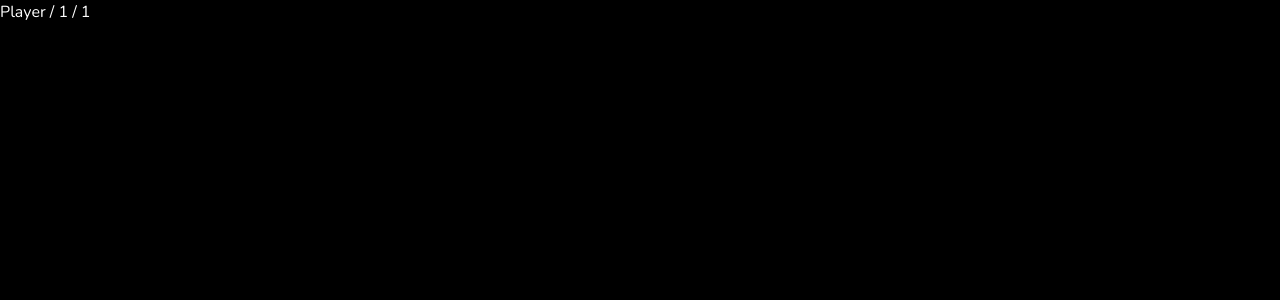
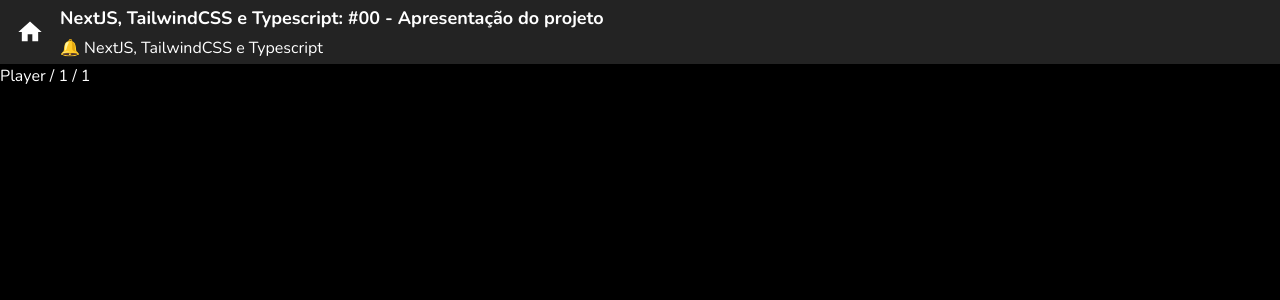
Before and after one commit to guilhermegiovani/course-platform, a Next.js app: page /player/1/1 in a window 1280 px wide. Shown: the top 300 px of the page. Built offline with nearby package versions, Linux system fonts and the light colour scheme.

Commit message:
feat: add player header

```diff
--- a/src/app/player/[courseId]/[classId]/page.tsx
+++ b/src/app/player/[courseId]/[classId]/page.tsx
@@ -1,3 +1,4 @@
+import { PlayerHeader } from "@/components/player"
 
 
 interface Props {
@@ -12,6 +13,11 @@
 
     return (
         <>
+            <PlayerHeader
+                title="NextJS, TailwindCSS e Typescript: #00 - Apresentação do projeto"
+                subtitle="🔔 NextJS, TailwindCSS e Typescript"
+            />
+
             Player / {courseId} / {classId}
         </>
     )
--- /dev/null
+++ b/src/components/player/PlayerHeader.tsx
@@ -0,0 +1,30 @@
+import Link from "next/link"
+import { MdHome } from "react-icons/md"
+
+interface IPlayerHeaderProps {
+    title: string
+    subtitle: string
+}
+
+export const PlayerHeader = ({ title, subtitle }: IPlayerHeaderProps) => {
+
+
+    return (
+
+        <div className="flex gap-4 bg-paper items-center px-4">
+            <Link href="/">
+                <MdHome size={28} />
+            </Link>
+
+            <div className="flex flex-col gap-1 py-1">
+                <h1 className="font-bold text-lg line-clamp-1">
+                    {title}
+                </h1>
+
+                <h2 className="line-clamp-1">
+                    {subtitle}
+                </h2>
+            </div>
+        </div>
+    )
+}
--- /dev/null
+++ b/src/components/player/index.ts
@@ -0,0 +1 @@
+export * from './PlayerHeader'
```
